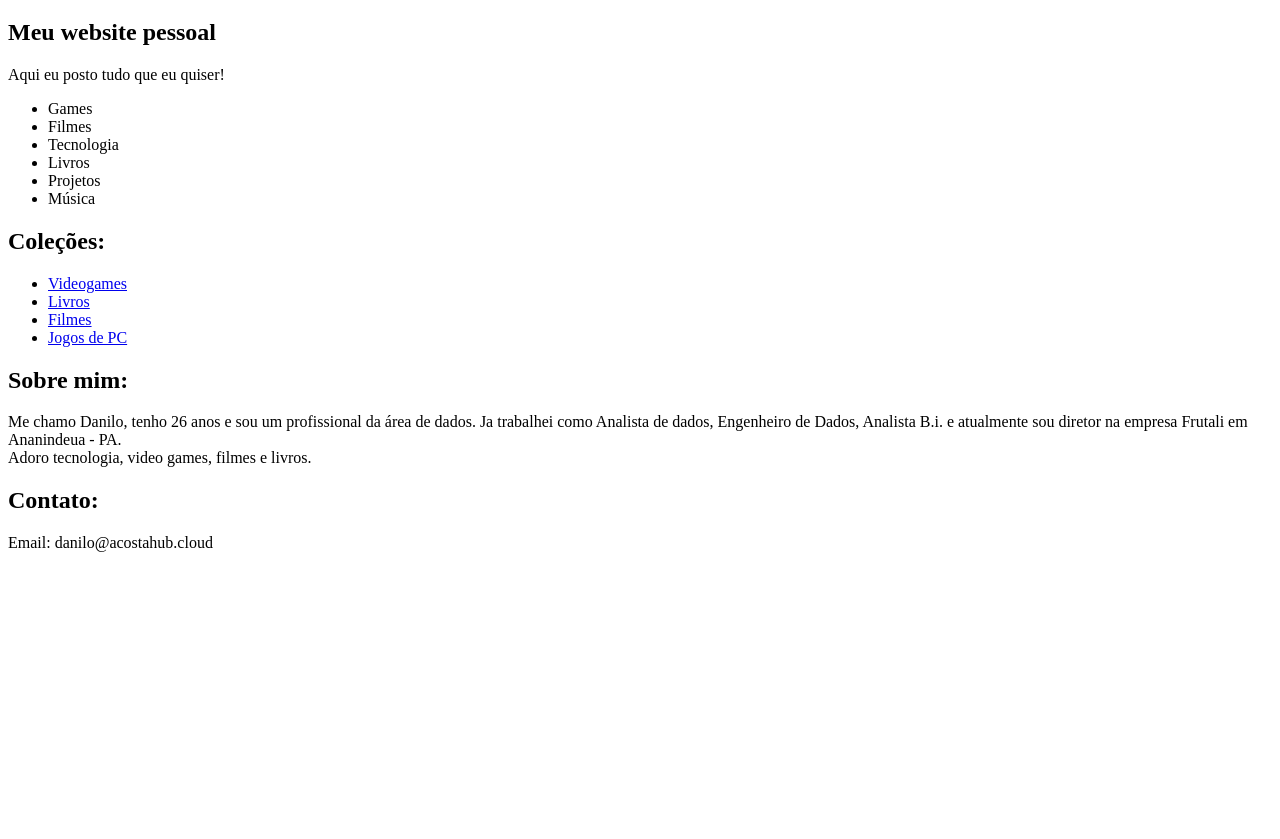
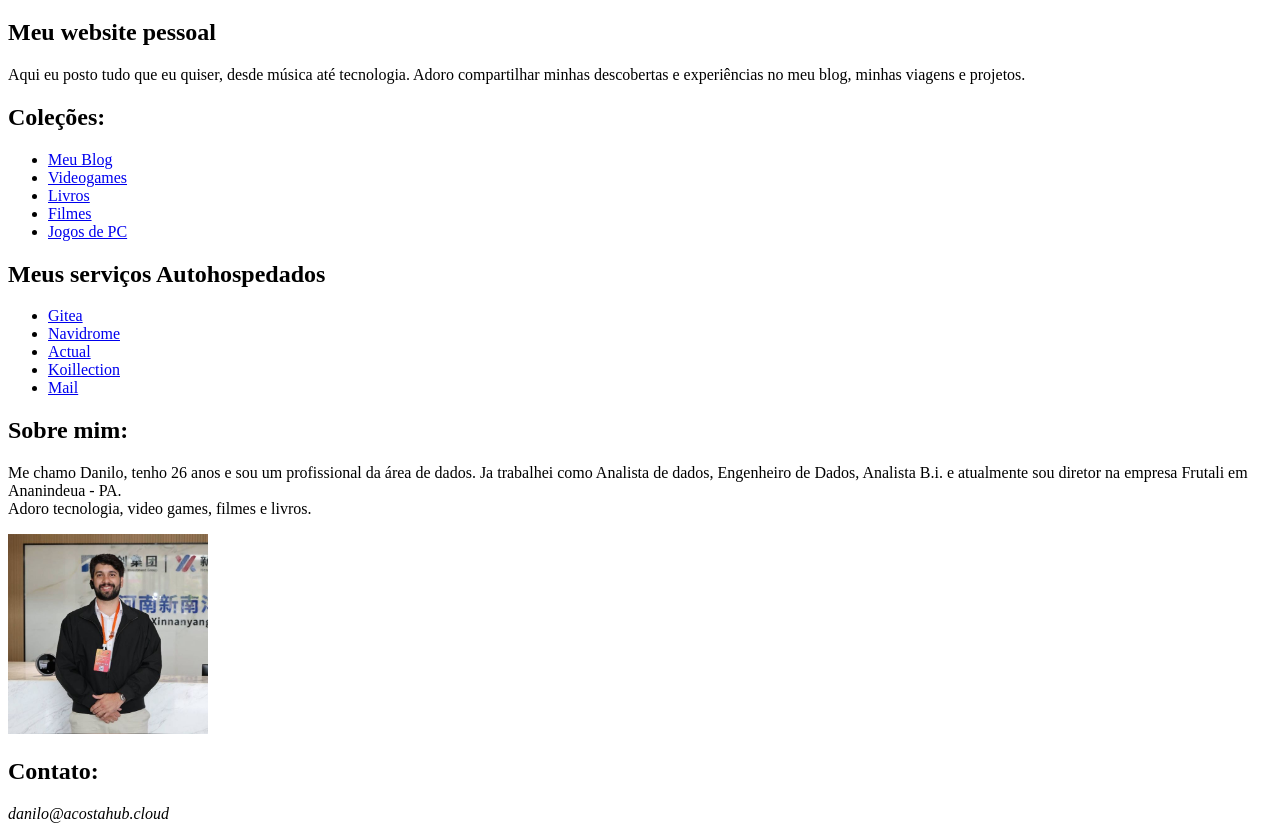
Before and after one commit to acostadanilo23/acostahub, a plain HTML site: page index.html in a window 1280 px wide. Shown: the part 61-900 px from the top of the page. Before the commit the page ends 800 px from the top, so only its background shows below. Drawn offline with Linux system fonts and the light colour scheme.

Commit message:
chore: adicionando o blog na lista de coleções, uma nova lista com meus serviços e um breve texto. adicionei minha foto também.

```diff
--- a/index.html
+++ b/index.html
@@ -4,7 +4,7 @@
 <head>
     <meta charset="UTF-8">
     <meta name="viewport" content="width=device-width, initial-scale=1.0">
-    <title>Document</title>
+    <title>AcostaHub</title>
     <link rel="stylesheet" href="css/styles.css">
 </head>
 
@@ -13,34 +13,43 @@
     <h1>Bem-vindo ao Acosta Hub</h1>
     <h2>Meu website pessoal</h2>
 
-    <p>Aqui eu posto tudo que eu quiser!</p>
-    <ul>
-        <li>Games</li>
-        <li>Filmes</li>
-        <li>Tecnologia</li>
-        <li>Livros</li>
-        <li>Projetos</li>
-        <li>Música</li>
-    </ul>
+
+
+    <p>Aqui eu posto tudo que eu quiser, desde música até tecnologia. Adoro compartilhar minhas descobertas e experiências no meu blog, minhas viagens e projetos.</p>
 
     <h2>Coleções:</h2>
     <ul>
+        <li><a href="pages/blog/index.html">Meu Blog</a></li>
         <li><a href="pages/colecoes/index.html">Videogames</a></li>
         <li><a href="pages/colecoes/index.html">Livros</a></li>
         <li><a href="pages/colecoes/index.html">Filmes</a></li>
         <li><a href="pages/colecoes/index.html">Jogos de PC</a></li>
     </ul>
 
+    <h2>Meus serviços Autohospedados</h2>
+    <ul>
+        <li><a href="https://git.huntbuddy.fun/">Gitea</a></li>
+        <li><a href="https://music.huntbuddy.fun/">Navidrome</a></li>
+        <li><a href="https://budget.huntbuddy.fun/">Actual</a></li>
+        <li><a href="https://collection.huntbuddy.fun/">Koillection</a></li>
+        <li><a href="https://mail.huntbuddy.fun/">Mail</a></li>
+    </ul>
+
 
     <h2>Sobre mim:</h2>
+
     <p>Me chamo Danilo, tenho 26 anos e sou um profissional da área de dados. Ja trabalhei como Analista de
         dados, Engenheiro de Dados, Analista B.i. e atualmente sou diretor na empresa Frutali em Ananindeua - PA.
         <br>
         Adoro tecnologia, video games, filmes e livros.
     </p>
+    <img src="images/portrait.jpeg" alt="Foto de Danilo" width="200" height="200">
+
 
     <h2>Contato:</h2>
-    <p>Email: danilo@acostahub.cloud</p>
+    <address>
+        <p>danilo@acostahub.cloud</p>
+    </address>
 
 
 
```
Also changed, not shown: images/portrait.jpeg (added).
